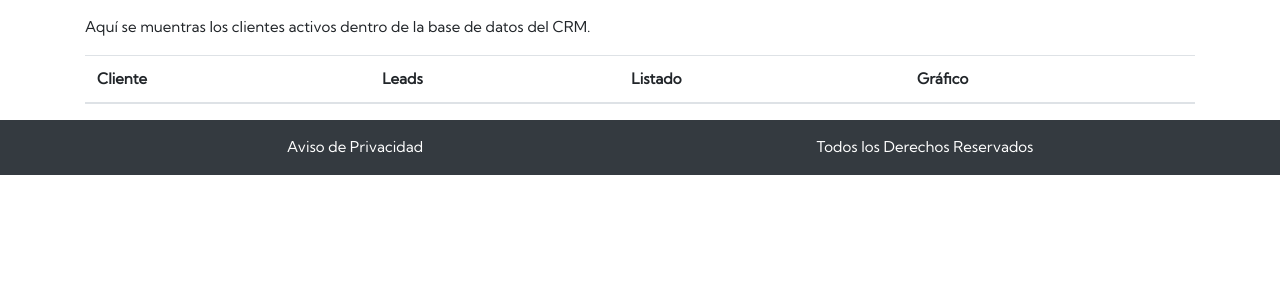
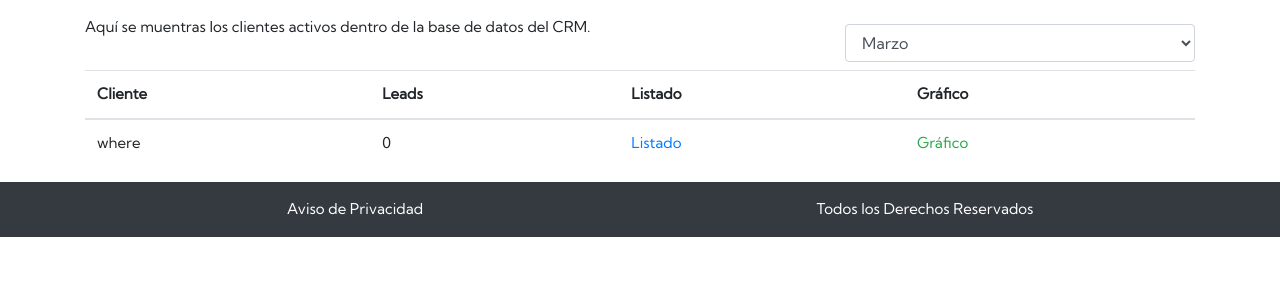
Before and after one commit to heysoynef/CRM-2024, a PHP site: page /clients.php in a window 1280 px wide. Shown: the part 149-449 px from the top of the page. Run offline with PHP 8.4, Linux system fonts and the light colour scheme; the visitor is signed in with stand-in values (Sample User, id 1); tables that the repository leaves empty or names only in its code hold one stand-in row (values such as "Sample post"); lists and menus that the app fills with data are empty; some libraries are stand-ins or nearby versions.

Commit message:
JAIR CAMBIOS

```diff
--- a/chart.php
+++ b/chart.php
@@ -1,7 +1,7 @@
 <?php
 session_start(); // Iniciar sesión
 
-// Verificar si el paciente no ha iniciado sesión
+// Verificar si el usuario no ha iniciado sesión
 if (!isset($_SESSION["id"])) {
     // Redireccionar al formulario de inicio de sesión
     header("Location: index.php");
--- a/clients.php
+++ b/clients.php
@@ -12,12 +12,21 @@ while ($row = mysqli_fetch_row($result)) {
     $tables[] = $row[0];
 }
 
-function obtenerConteoRegistros($tabla)
+// Code para establecer el mes actual en el input select
+if (isset($_GET['mes'])) {
+    $selectedMonth = $_GET['mes'];
+} else {
+    $selectedMonth = date('m'); // Establecer el mes actual como predeterminado
+}
+
+function obtenerConteoRegistros($tabla, $selectedMonth)
 {
     global $conn; // Accede a la conexión global en esta función
 
-    $mesActual = date('Y-m');
-    $query = "SELECT COUNT(*) AS conteo FROM $tabla WHERE DATE_FORMAT(fecha, '%Y-%m') = '$mesActual'";
+    // $mesActual = date('Y-m');
+    // $query = "SELECT COUNT(*) AS conteo FROM $tabla WHERE DATE_FORMAT(fecha, '%Y-%m') = '$mesActual'";
+
+    $query = "SELECT COUNT(*) AS conteo FROM $tabla WHERE MONTH(fecha) = $selectedMonth";
     $result = mysqli_query($conn, $query);
 
     if ($result && mysqli_num_rows($result) > 0) {
@@ -31,8 +40,27 @@ function obtenerConteoRegistros($tabla)
 
 <div class="container">
     <div class="row mt-3">
-        <div class="col">
+        <div class="col-md-8">
             <p>Aquí se muentras los clientes activos dentro de la base de datos del CRM.</p>
+        </div>
+        <div class="col-md-4">
+            <form action="" method="get">
+                <select name="mes" id="mes" class="form-control my-2" onchange="this.form.submit()">
+                    <option disabled>Selecciona un mes</option>
+                    <option value="01" <?php if ($selectedMonth === '01') echo 'selected'; ?>>Enero</option>
+                    <option value="02" <?php if ($selectedMonth === '02') echo 'selected'; ?>>Febrero</option>
+                    <option value="03" <?php if ($selectedMonth === '03') echo 'selected'; ?>>Marzo</option>
+                    <option value="04" <?php if ($selectedMonth === '04') echo 'selected'; ?>>Abril</option>
+                    <option value="05" <?php if ($selectedMonth === '05') echo 'selected'; ?>>Mayo</option>
+                    <option value="06" <?php if ($selectedMonth === '06') echo 'selected'; ?>>Junio</option>
+                    <option value="07" <?php if ($selectedMonth === '07') echo 'selected'; ?>>Julio</option>
+                    <option value="08" <?php if ($selectedMonth === '08') echo 'selected'; ?>>Agosto</option>
+                    <option value="09" <?php if ($selectedMonth === '09') echo 'selected'; ?>>Septiembre</option>
+                    <option value="10" <?php if ($selectedMonth === '10') echo 'selected'; ?>>Octubre</option>
+                    <option value="11" <?php if ($selectedMonth === '11') echo 'selected'; ?>>Noviembre</option>
+                    <option value="12" <?php if ($selectedMonth === '12') echo 'selected'; ?>>Diciembre</option>
+                </select>
+            </form>
         </div>
     </div>
     <div class="row">
@@ -51,8 +79,8 @@ function obtenerConteoRegistros($tabla)
                         <?php if ($table !== "users") : ?>
                             <tr>
                                 <td><?php echo $table; ?></td>
-                                <td><?php echo obtenerConteoRegistros($table); ?></td>
-                                <td><a class="text-primary" href="data.php?id=<?php echo $table; ?>">Listado</a></td>
+                                <td><?php echo obtenerConteoRegistros($table, $selectedMonth); ?></td>
+                                <td><a class="text-primary" href="data.php?id=<?php echo $table; ?>&mes=<?php echo $selectedMonth; ?>">Listado</a></td>
                                 <td><a class="text-success" href="chart_client.php?tabla=<?php echo $table; ?>">Gráfico</a></td>
                             </tr>
                         <?php endif; ?>
--- a/db.php
+++ b/db.php
@@ -4,10 +4,10 @@
 // $dbPassword = 'Hola.mundo!@94*';
 // $dbName = 'u901451733_gcrm';
 
-$dbHost = '154.56.47.154';
-$dbUsuario = 'u304955714_crm';
-$dbPassword = 'Monkey2023**';
-$dbName = 'u304955714_crm';
+$dbHost = 'localhost';
+$dbUsuario = 'root';
+$dbPassword = '';
+$dbName = 'crm';
 
 $conn = mysqli_connect($dbHost, $dbUsuario, $dbPassword, $dbName);
 
```
